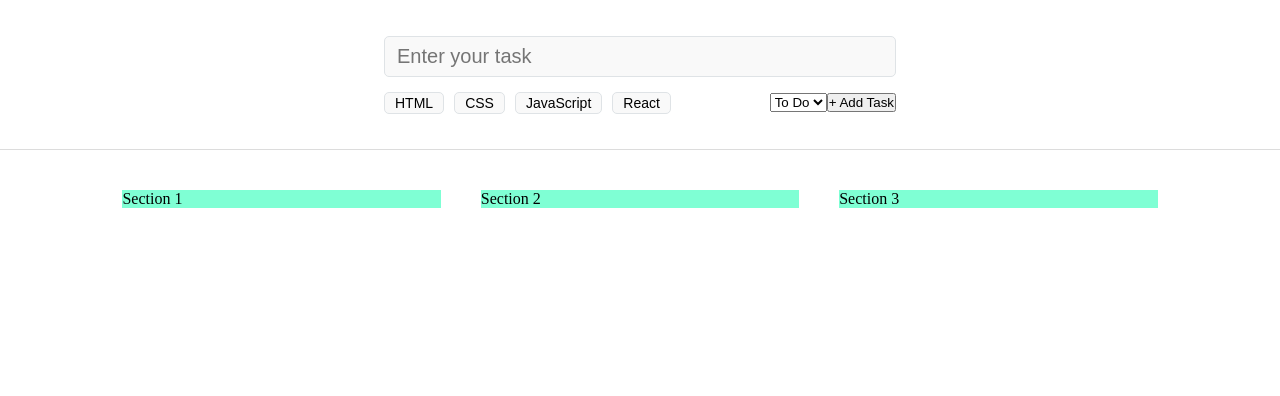
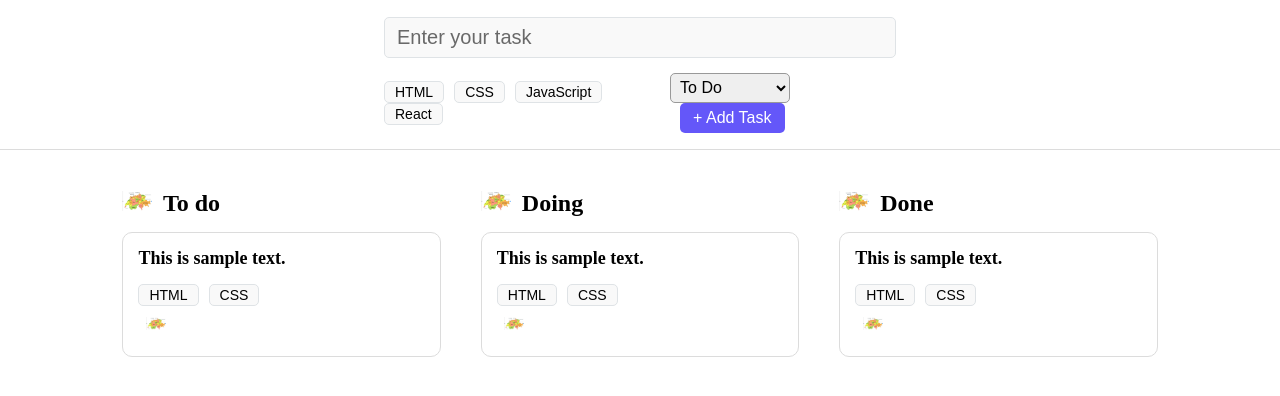
Before and after one commit to Gymnast1992/React-TaskForm, a React (Vite) app: page / in a window 1280 px wide. Shown: the top 396 px of the page. Built offline with nearby package versions, Linux system fonts and the light colour scheme.

Commit message:
To do, doing and done sections

```diff
--- a/src/App.css
+++ b/src/App.css
@@ -11,6 +11,5 @@
 
 .task_column {
   width: 33.33%;
-  background-color: aquamarine;
   margin: 20px;
 }
--- a/src/App.jsx
+++ b/src/App.jsx
@@ -1,16 +1,20 @@
 import React from 'react'
 
-import "./App.css"
-import TaskForm from './components/TaskForm'
+import "./App.css";
+import TaskForm from './components/TaskForm';
+import TaskColumn from './components/TaskColumn';
+import todoIcon from "./assets/Screenshot 2025-01-01 at 15.09.35.png";
+import doingIcon from "./assets/Screenshot 2025-01-01 at 15.09.35.png";
+import doneIcon from "./assets/Screenshot 2025-01-01 at 15.09.35.png";
 
 const App = () => {
   return (
       <div className='app'>
           <TaskForm />
           <main className='app_main'>
-              <section className='task_column'>Section 1</section>
-              <section className='task_column'>Section 2</section>
-              <section className='task_column'>Section 3</section>
+            <TaskColumn title="To do" icon={todoIcon}/>
+            <TaskColumn title="Doing" icon={doingIcon}/>
+            <TaskColumn title="Done" icon={doneIcon}/>
           </main>
       </div>
   )
--- /dev/null
+++ b/src/components/Tag.css
@@ -0,0 +1,10 @@
+.tag {
+    font-size: 14px;
+    font-weight: 500;
+    background-color: #f9f9f9;
+    border: 1px solid #dfe3e6;
+    border-radius: 5px;
+    padding: 2px 10px;
+    margin-right: 10px;
+    cursor: pointer;
+}
--- /dev/null
+++ b/src/components/Tag.jsx
@@ -0,0 +1,9 @@
+import React from 'react';
+
+import "./Tag.css";
+
+const Tag = (props) => {
+    return <button className='tag'>{props.tagName}</button>
+}
+
+export default Tag
--- /dev/null
+++ b/src/components/TaskCard.css
@@ -0,0 +1,33 @@
+.task_card {
+    width: 100%;
+    min-height: 100px;
+    border: 1px solid #dcdcdc;
+    border-radius: 10px;
+    padding: 15px;
+    margin: 15px 0;
+}
+
+.task_text {
+    font-size: 18px;
+    font-weight: 600;
+    margin-bottom: 15px;
+}
+
+.task_delete {
+    width: 35px;
+    height: 35px;
+    border-radius: 100%;
+    display: flex;
+    align-items: center;
+    justify-content: center;
+    cursor: pointer;
+    transition: all 0.3s ease-in-out;
+}
+
+.task_delete:hover {
+    background-color: #ebebeb;
+}
+
+.delete_icon {
+    width: 20px;
+}
--- /dev/null
+++ b/src/components/TaskCard.jsx
@@ -0,0 +1,24 @@
+import React from 'react';
+import './TaskCard.css';
+import Tag from "./Tag";
+import deleteIcon from "../assets/Screenshot 2025-01-01 at 15.09.35.png";
+
+const TaskCard = () => {
+    return (
+        <article className="task_card">
+            <p className="task_text">This is sample text.</p>
+
+            <div className="task_card_bottom_line">
+                <div className="task_card_tags">
+                    <Tag tagName="HTML"/>
+                    <Tag tagName="CSS"/>
+                </div>
+                <div className="task_delete">
+                    <img src={deleteIcon} className="delete_icon" alt="" />
+                </div>
+            </div>
+        </article>
+    )
+}
+
+export default TaskCard;
--- /dev/null
+++ b/src/components/TaskColumn.css
@@ -0,0 +1,9 @@
+.task_column_header {
+    display: flex;
+    align-items: center;
+}
+
+.task_column_icon {
+    width: 30px;
+    margin-right: 5px;
+}
--- /dev/null
+++ b/src/components/TaskColumn.jsx
@@ -0,0 +1,18 @@
+import React from 'react';
+// import Todo from "../assets/Screenshot 2025-01-01 at 15.09.35.png";
+import "./TaskColumn.css";
+import TaskCard from './TaskCard';
+
+const TaskColumn = ({title, icon}) => {
+    return (
+        <section className='task_column'>
+            <h2 className="task_column_heading">
+                <img className="task_column_icon" src={icon} alt="" />{" "}{title}
+            </h2>
+
+            <TaskCard/>
+        </section>
+    )
+}
+
+export default TaskColumn
--- a/src/components/TaskForm.css
+++ b/src/components/TaskForm.css
@@ -21,19 +21,35 @@
     width: 100%;
 }
 
+.task_input::placeholder {
+    color: #696969;
+}
+
 .task_form_bottom_line {
     display: flex;
     align-items: center;
     justify-content: space-between;
 }
 
-.tag {
-    font-size: 14px;
+.task_status {
+    font-size: 16px;
     font-weight: 500;
-    background-color: #f9f9f9;
-    border: 1px solid #dfe3e6;
+    border: 1px #999 solid;
     border-radius: 5px;
-    padding: 2px 10px;
-    margin-right: 10px;
+    width: 120px;
+    height: 30px;
+    padding: 0 5px;
+}
+
+.task_submit {
+    font-size: 16px;
+    font-weight: 500;
+    background-color: #6457f9;
+    color: #fff;
+    border-radius: 5px;
+    height: 30px;
+    padding: 3px 13px;
+    margin-left: 10px;
+    border: none;
     cursor: pointer;
 }
--- a/src/components/TaskForm.jsx
+++ b/src/components/TaskForm.jsx
@@ -1,6 +1,7 @@
 import React from 'react';
 
 import "./TaskForm.css";
+import Tag from './Tag';
 
 const TaskForm = () => {
   return (
@@ -10,10 +11,10 @@ const TaskForm = () => {
 
             <div className='task_form_bottom_line'>
               <div>
-                <button className="tag">HTML</button>
-                <button className="tag">CSS</button>
-                <button className="tag">JavaScript</button>
-                <button className="tag">React</button>
+                <Tag tagName="HTML" />
+                <Tag tagName="CSS" />
+                <Tag tagName="JavaScript" />
+                <Tag tagName="React" />
               </div>
               <div>
                 <select className="task_status">
```
Also changed, not shown: src/assets/Screenshot 2025-01-01 at 15.09.35.png (added).
